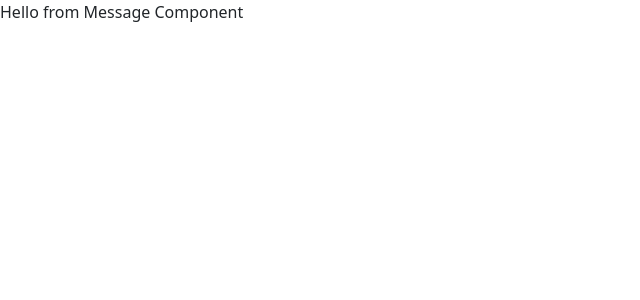
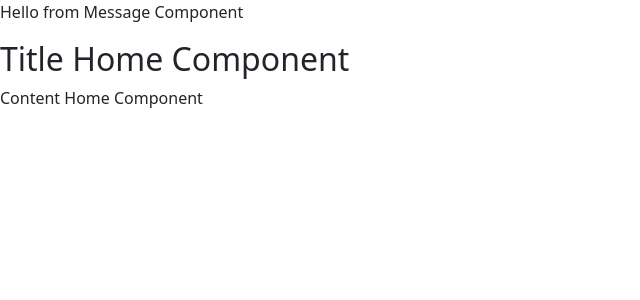
Before and after one commit to layerpie/Pengembangan-Aplikasi-Web, a React (Create React App) app: page / in a window 1280 px wide. Shown: the top 300 px of the page, without its empty margins (0-640 px from the left). Built offline with nearby package versions, Linux system fonts and the light colour scheme.

Commit message:
Latihan 5.2 & 5.3

```diff
--- a/src/App.js
+++ b/src/App.js
@@ -1,6 +1,7 @@
 import { Component } from 'react';
 import './css//bootstrap.min.css';
 import './App.css';
+import Home from './views/home/home';
 
 function Message(){
     return<p>Hello from Message Component</p>
@@ -11,6 +12,7 @@ class App extends Component{
         return(
             <div>
                 <Message />
+                <Home />
             </div>
         )
     }
--- a/src/views/home/home.js
+++ b/src/views/home/home.js
@@ -1,20 +1,15 @@
 import React from "react";
 
 export default class Home extends React.Component{
-    constructor(props){
-        super(props);
-        this.state = {name : this.props.name}
-    }
+   render(){
+       return(
+           <div>
+               <h2>Title Home Component</h2>
+               <p>Content Home Component</p>
+           </div>
+       )
+   }
 
-    render(){
-
-        return(
-            <div>
-                <h2>Ini adalah halaman Home</h2>
-
-            </div>
-        )
-    }
 
 
 
```
